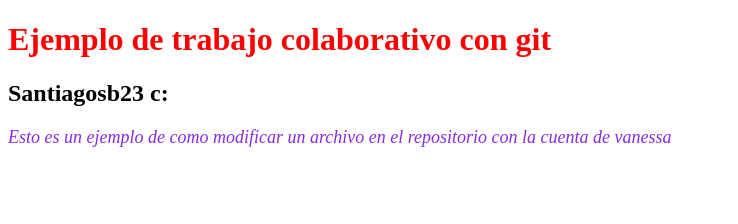
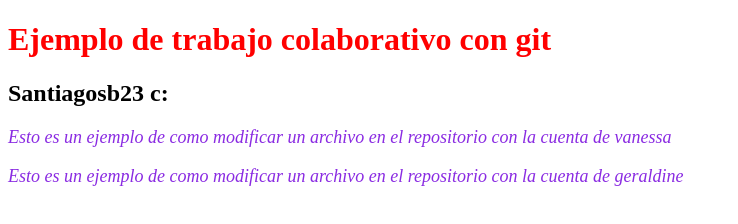
Before and after one commit to alexanderjaramillo4iep/ejemplo-trabajo-colaborativo, a plain HTML site: page trabajo html csss js/index.html in a window 1280 px wide. Shown: the whole page, without its empty margins (0-738 px from the left). Drawn offline with Linux system fonts and the light colour scheme.

Commit message:
añadir parrafo
añadi un parrafo al index

```diff
--- a/trabajo html csss js/index.html
+++ b/trabajo html csss js/index.html
@@ -12,5 +12,6 @@
     <h1>Ejemplo de trabajo colaborativo con git</h1>
     <h2>Santiagosb23 c:</h2>
     <p>Esto es un ejemplo de como modificar un archivo en el repositorio con la cuenta de vanessa</p>
+    <p>Esto es un ejemplo de como modificar un archivo en el repositorio con la cuenta de geraldine</p>
 </body>
 </html>
```
